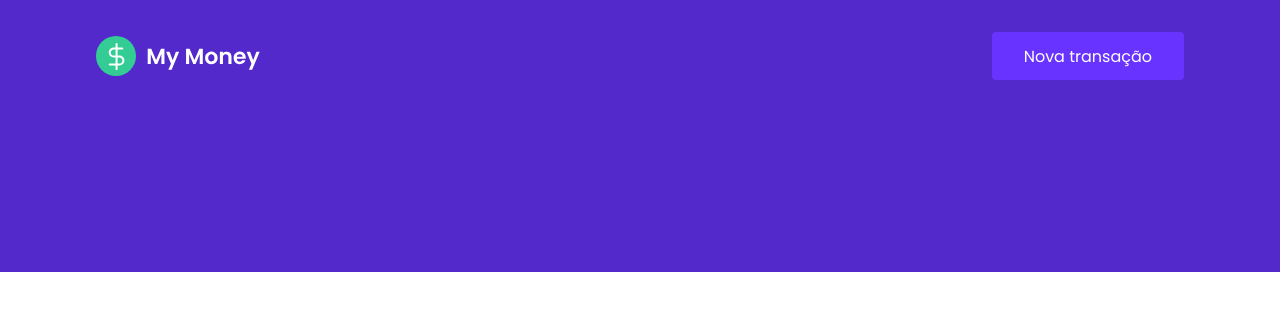
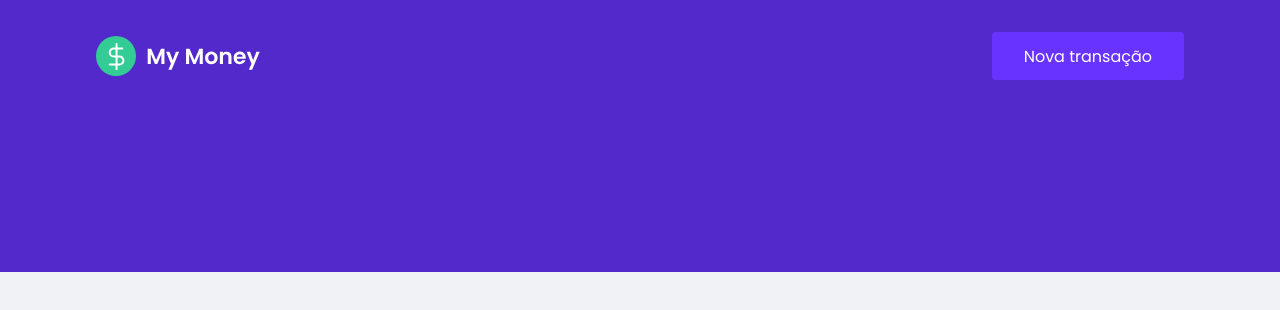
Before and after one commit to gilsonrusso/my-money, a React (Create React App) app: page / in a window 1280 px wide. Shown: the top 310 px of the page. Built offline with nearby package versions, Linux system fonts and the light colour scheme.

Commit message:
add global style components

```diff
--- a/src/styles/global.ts
+++ b/src/styles/global.ts
@@ -3,16 +3,17 @@ import { createGlobalStyle } from 'styled-components'
 export const GlobalStyle = createGlobalStyle`
 
 :root {
-    --background: #f0f2f5;
+  --background: #F0f2F5;
   --red: #e52e4d;
   --blue: #5429cc;
+  --green: #33CC95;
 
   --blue-light: #6933ff;
 
   --text-title: #363f5f;
   --text-body: #969cb3;
 
-    --shape: #FFFFFf;
+  --shape: #FFFFFF;
 }
 
 * {
@@ -31,7 +32,7 @@ html {
 }
 
 body {
-    background: var(---background);
+  background: var(--background);
   -webkit-font-smoothing: antialiased;
 }
 
```
Lines whose indentation alone changed are shown as unchanged.
